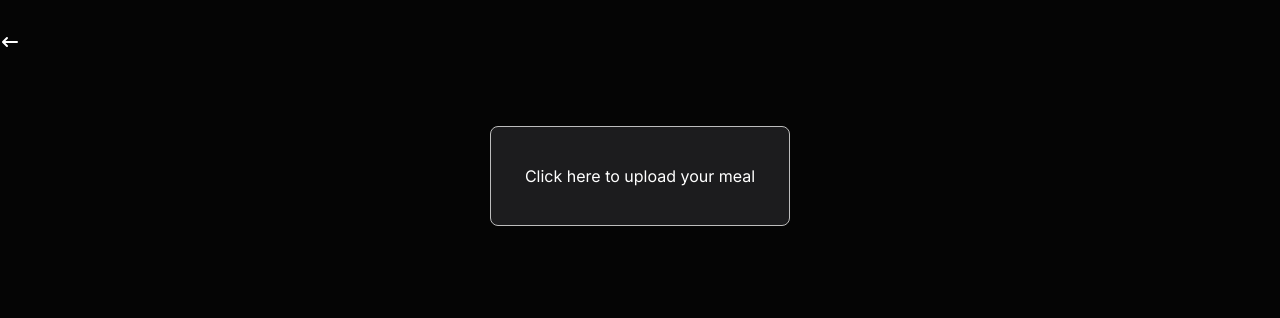
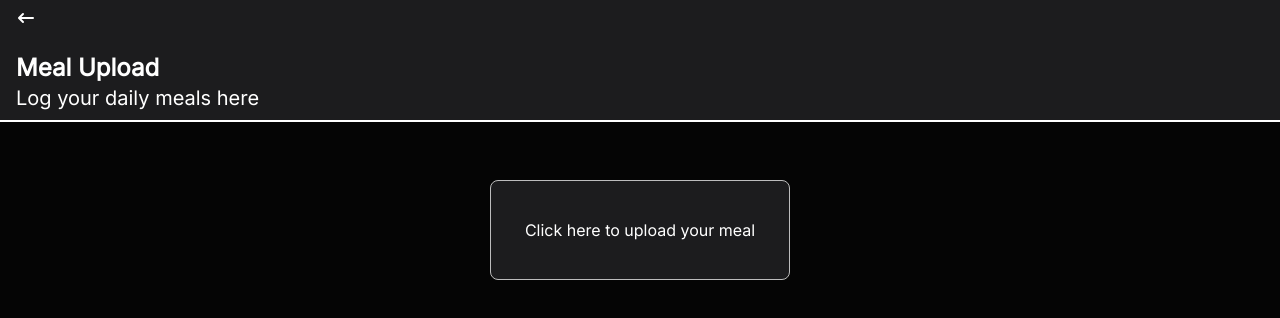
Before and after one commit to on-the-move-life/otm-client, a React (Create React App) app: page /testmealupload in a window 1280 px wide. Shown: the top 318 px of the page. Built offline with nearby package versions, Linux system fonts and the light colour scheme; sample sign-in values are in the browser's storage.

Commit message:
Bug fix and UI enhancements

```diff
--- a/src/features/LifeStyleRoutines/TestMealUpload.js
+++ b/src/features/LifeStyleRoutines/TestMealUpload.js
@@ -5,28 +5,58 @@ import { useNavigate } from 'react-router-dom';
 
 const TestMealUpload = () => {
 
-    const [showAnalysis, setShowAnalysis] = useState(false)
+    const [parentVisibilityCheck, setParentVisibilityCheck] = useState(true)
+
     const navigate = useNavigate();
 
     const handleClick = () => {
-        setShowAnalysis(true);
+        setParentVisibilityCheck(false);
         console.log('Clicked');
     }
     return (
+
         <>
-            <div className="flex h-screen w-screen flex-col  py-8 hide-scrollbar ">
-                <div className="mb-4">
+
+            {parentVisibilityCheck &&
+                <div className="flex h-screen w-screen flex-col hide-scrollbar ">
+
+
+                    <div className=" flex h-fit bg-mediumGray bg-cover bg-blend-soft-light border-b-2 border-white ">
+                        <div className="flex w-full justify-between px-4">
+                            <div className="h-full w-full flex flex-col justify-between items-start gap-4 py-2  ">
                                 <HiArrowNarrowLeft
                                     size={20}
                                     onClick={() => {
                                         navigate('/home');
                                     }}
+
                                 />
+                                <div className='w-full flex flex-col justify-center items-start mt-2'>
+                                    <h1 className="metallic-workout-gradient-text text-2xl font-semibold ">
+                                        Meal Upload
+                                    </h1>
+
+
+                                    <div className="flex gap-2">
+                                        <div>
+                                            <h2 className="text-xl">Log your daily meals here </h2>
+                                        </div>
+
+                                    </div>
+                                </div>
+                            </div>
+
+                            {/* <div className="mt-4 h-fit rounded-xl border border-white p-2 text-center text-[10px] uppercase tracking-widest">
+            <p>{workoutData.day.split(' ')[0]} </p>
+            <p>Day </p>
+            <p className="text-base">{workoutData.day.split(' ')[2]}</p>
+          </div> */}
+                        </div>
                     </div>
 
                     <div className='flex items-center justify-center '>
 
-                    {showAnalysis ? <AnalyseMealComp /> : <div className="bg-mediumGray mt-[58px] h-[100px] w-[300px] border-[1px]  border-gray-400 rounded-lg flex items-center justify-center" onClick={handleClick}>
+                        <div className="bg-mediumGray mt-[58px] h-[100px] w-[300px] border-[1px]  border-gray-400 rounded-lg flex items-center justify-center" onClick={handleClick}>
 
                             <p className='text-center'>
                                 Click here to upload your meal
@@ -34,15 +64,21 @@ const TestMealUpload = () => {
 
 
                         </div>
-                    }
+
 
                     </div>
 
 
                     {/* {showAnalysis ? <p>Meal Analysis</p> : <h1 onClick={handleClick} >Click to analyse your meal</h1>} */}
                 </div>
+            }
 
 
+            {!parentVisibilityCheck && <div className='p-2'>
+
+                <AnalyseMealComp setParentVisibilityCheck={setParentVisibilityCheck} />
+
+            </div>}
         </>
     )
 }
--- a/src/features/LifeStyleRoutines/components/AnalyseMealComp.js
+++ b/src/features/LifeStyleRoutines/components/AnalyseMealComp.js
@@ -9,21 +9,21 @@ import { IoCamera } from 'react-icons/io5';
 import { BsImageFill } from 'react-icons/bs';
 import { toast } from 'react-toastify';
 import {
+    fetchInitialStateSuccess,
     handleMealInfoChange,
     handleMealUrlChange,
 } from '../ReduxStore/actions';
 import { getFormattedDate } from '../utils';
 import MealPage from './MealPage';
 import { Loader } from '../../../components';
+import MealImageicon from './icons/MealImageicon';
+import MealCrossIcon from './icons/MealCrossIcon';
 
-const AnalyseMealComp = ({ task = null, date = null, SelectedCircle = null
+const AnalyseMealComp = ({ setParentVisibilityCheck, task = null, date = null, SelectedCircle = null
 }) => {
 
 
-    // console.log("INSIDE ANALYSE COMPONENT", task, date, Circle);
 
-
-    // const [selectedDate, setSelectedDate] = useState(getFormattedDate());
     const [isVisible, setIsVisible] = useState(true);
     const [selectedImage, setSelectedImage] = useState(null);
     const [isOpen, setIsOpen] = useState(false);
@@ -40,6 +40,9 @@ const AnalyseMealComp = ({ task = null, date = null, SelectedCircle = null
 
     const [TaskCircle, setTaskCircle] = useState(SelectedCircle);
 
+    const [tempMealInfo, setTempMealInfo] = useState(null);
+    const [tempMealUrl, setTempMealUrl] = useState(null);
+
     const formattedDate = getFormattedDate();
     const finalDate = date === null || date === undefined ? formattedDate : date;
 
@@ -51,10 +54,12 @@ const AnalyseMealComp = ({ task = null, date = null, SelectedCircle = null
     const dispatch = useDispatch();
 
     const storedMealInfoField = useSelector((state) => {
+        console.log("INSIDE REDUX state", state);
         const circle = state?.lifeStyleDetails?.circles.find(
             (circle) => circle?.name === TaskCircle,
         );
         if (circle) {
+            console.log("INSIDE REDUX circle", circle);
             const mytask = circle?.tasks.find(
                 (mappedTask) => mappedTask.taskId === task?.taskId,
             );
@@ -115,6 +120,7 @@ const AnalyseMealComp = ({ task = null, date = null, SelectedCircle = null
         const memberCode = JSON.parse(localStorage.getItem('user'))?.code;
         try {
             const response = await axiosClient.get(`?user=${memberCode}&date=${date}`);
+            dispatch(fetchInitialStateSuccess(response.data));
 
             setApiResponse(response.data);
             console.log("API RESPONSE", response.data);
@@ -184,7 +190,7 @@ letter-spacing: 1px;
 
 
     const handleClose = () => {
-        setIsVisible(false);
+        setParentVisibilityCheck(true);
     };
 
 
@@ -192,7 +198,7 @@ letter-spacing: 1px;
 
     // Meal image post request handling
     const handleMealUploadSubmit = async () => {
-        if (file) {
+        if (file && selectedTaskId && finalDate) {
             setLoader(true);
             try {
                 const formData = new FormData();
@@ -219,6 +225,9 @@ letter-spacing: 1px;
 
 
                     console.log("inside API selected circle and taskId", TaskCircle, selectedTaskId);
+
+                    setTempMealInfo(mealNutritionAnalysis);
+                    setTempMealUrl(mealUrl);
 
                     dispatch(
                         handleMealInfoChange(
@@ -282,50 +291,12 @@ letter-spacing: 1px;
                         )}
 
 
-                        {/* {mealTaskIds.map((taskId) => (
-                            <option key={taskId} value={taskId}>{taskId}</option>
-                        ))} */}
+
                     </select>
-                    {/* {selectedTaskId && (
-                        <div className="mt-4">
-                            <p className="text-sm text-gray-700">Selected Task ID: <span className="font-medium">{selectedTaskId}</span></p>
-                        </div>
-                    )} */}
+
                 </div>
             </div>
-            // <div className="relative inline-block w-64">
-            //     <button
-            //         onClick={toggleDropdown}
-            //         className="bg-white border border-gray-300 text-gray-700 py-2 px-4 w-full rounded-md shadow-sm focus:outline-none focus:ring-2 focus:ring-blue-500 focus:border-blue-500"
-            //     >
-            //         {selectedOption ? selectedOption.label : placeholder}
-            //         <svg
-            //             className={`w-5 h-5 inline-block ml-2 transform transition-transform ${isOpen ? 'rotate-180' : 'rotate-0'}`}
-            //             xmlns="http://www.w3.org/2000/svg"
-            //             viewBox="0 0 20 20"
-            //             fill="currentColor"
-            //         >
-            //             <path
-            //                 fillRule="evenodd"
-            //                 d="M10 3a1 1 0 00-.707.293l-5 5a1 1 0 001.414 1.414L10 5.414l4.293 4.293a1 1 0 001.414-1.414l-5-5A1 1 0 0010 3z"
-            //                 clipRule="evenodd"
-            //             />
-            //         </svg>
-            //     </button>
-            //     {/* {isOpen && (
-            //         <ul className="absolute left-0 w-full bg-black text-white border border-gray-300 rounded-md mt-1 shadow-lg z-10">
-            //             {MealOptions.map((option) => (
-            //                 <li
-            //                     key={MealOptions.value}
-            //                     onClick={() => handleOptionClick(option)}
-            //                     className="cursor-pointer text-white hover:bg-gray-100 px-4 py-2"
-            //                 >
-            //                     {MealOptions.label}
-            //                 </li>
-            //             ))}
-            //         </ul>
-            //     )} */}
-            // </div>
+
 
         );
     }
@@ -360,19 +331,39 @@ letter-spacing: 1px;
         <>
             {isVisible ?
                 <>
-                    <div className="mx-auto mb-2  flex max-w-sm items-center space-x-6 rounded-lg p-2  shadow-md  ">
-                        <div className="flex items-center justify-center bg-black">
-                            <div className=" rounded-lg shadow-lg">
+                    <div className="flex w-full flex-row items-center justify-between text-center align-middle mt-2">
+                        {/* empty div to put other two divs in place */}
+                        <div></div>
+
+                        <div className=" flex flex-row items-center  text-center">
+                            <MealImageicon />
+
+                            <div className="ml-15 pl-2 font-sfpro text-[14px]  font-medium text-lightGray">
+                                Upload meal photo
+                            </div>
+                        </div>
+
+                        <div className='mr-4'
+                            onClick={handleClose}
+                        >
+                            <MealCrossIcon />{' '}
+                        </div>
+                    </div>
+
+                    <div className="  flex max-w-sm items-center space-x-6 rounded-lg  shadow-md  ">
+
+                        <div className="flex items-center justify-center ">
+                            <div className="  rounded-lg shadow-lg">
 
 
 
 
-                                <div className="mb-6 mt-[58px] h-[421px] w-[358px] border-2  border-gray-400 rounded-lg flex items-center justify-center" onClick={() => setshowMealPicPopUp(true)}>
+                                <div className="ml-2 mb-6 mt-[58px] h-[421px] w-[358px]   border-gray-400 rounded-lg flex items-center justify-center bg-mediumGray" onClick={() => setshowMealPicPopUp(true)}>
 
 
                                     {!selectedImage ? <div className=" rounded-lg  p-4 ">
                                         <p className='text-center'>
-                                            Click to upload image
+                                            Click here to upload image
                                         </p>
                                     </div> : <img
                                         className="h-auto w-auto object-cover"
@@ -384,12 +375,6 @@ letter-spacing: 1px;
 
 
                                 </div>
-
-                                {/* <img
-                                className="mb-6 mt-[58px] h-[421px] w-[358px]  rounded-lg"
-                                src={selectedImage}
-                                alt="Preview"
-                            /> */}
 
 
 
@@ -432,8 +417,8 @@ letter-spacing: 1px;
 
                     </div>
                 </> : <MealPage finalDate={finalDate}
-                    mealInfo={storedMealInfoField}
-                    imageURL={storedMealUrlField} setIsVisible={setIsVisible} />
+                    mealInfo={storedMealInfoField ? storedMealInfoField : tempMealInfo}
+                    imageURL={storedMealUrlField ? storedMealUrlField : tempMealUrl} setParentVisibilityCheck={setParentVisibilityCheck} />
 
 
             }
--- a/src/features/LifeStyleRoutines/components/MealPage.js
+++ b/src/features/LifeStyleRoutines/components/MealPage.js
@@ -6,7 +6,8 @@ const MealPage = ({
   mealInfo = {},
   imageURL = 'No URL',
   finalDate = 'No Date',
-  setIsVisible
+  setIsVisible,
+  setParentVisibilityCheck
 }) => {
 
 
@@ -18,18 +19,18 @@ const MealPage = ({
           {finalDate}
         </p>
 
-        {/* <div
+        <div onClick={() => setParentVisibilityCheck(true)}
           className="absolute right-0 mr-4"
         >
           <MealCrossIcon />
-        </div> */}
+        </div>
       </div>
 
       {Object.keys(mealInfo).length !== 0 ? (
         <>
           <div className="mb-5 mt-7 flex h-auto items-center justify-center">
             {/* meal info */}
-            <div className=" h-fit w-full rounded-lg  bg-black p-5 text-white">
+            <div className=" h-fit w-full rounded-lg  p-5 text-white">
               <img
                 src={imageURL} // Replace this with the actual image URL
                 alt="image title"
@@ -51,7 +52,7 @@ const MealPage = ({
         </div>
       )}
 
-      <div onClick={() => setIsVisible(true)} className="fixed bottom-4 left-0 w-full px-3">
+      <div onClick={() => setParentVisibilityCheck(true)} className="fixed bottom-4 left-0 w-full px-3">
         <button
           className="w-full rounded-xl bg-custompurple px-[14px] py-[10px] text-black "
         >
--- a/src/features/LifeStyleRoutines/components/TaskDetail.js
+++ b/src/features/LifeStyleRoutines/components/TaskDetail.js
@@ -31,7 +31,9 @@ const TaskDetail = ({
   taskCompleted,
 }) => {
   // const [isMealTask, setIsMealTask] = useState(false);
-  const [isMealTask, setIsMealTask] = useState(true);
+  const [parentVisibilityCheck, setParentVisibilityCheck] = useState(true)
+
+  const [isMealTask, setIsMealTask] = useState(false);
   const [selectedImage, setSelectedImage] = useState(null);
   const [selectedFeeling, setSelectedFeeling] = useState(-1);
   const [feedback, setFeedback] = useState('');
@@ -262,7 +264,7 @@ const TaskDetail = ({
 
   const handleClick = () => {
     // setShowProfilePicPopup(true);
-    setshowImageUploadPage(true)
+    setParentVisibilityCheck(false)
     console.log('clicked');
   };
 
@@ -300,7 +302,7 @@ const TaskDetail = ({
             mealInfo={storedMealInfoField}
             imageURL={storedMealUrlField}
             finalDate={finalDate}
-            setshowMealInfoPage={setshowMealInfoPage}
+          // setshowMealInfoPage={setshowMealInfoPage}
           />
         </div>
       );
@@ -312,7 +314,7 @@ const TaskDetail = ({
       className="fixed left-0 top-0 z-[100] h-screen w-full overflow-y-scroll  bg-black p-2"
       style={{ paddingBottom: isIPhone() ? '150px' : '' }}
     >
-      {!showMealInfoPage && !showImageUploadPage && (
+      {parentVisibilityCheck && (
         <>
           <div className="relative flex items-center bg-black p-4 text-white">
             {/* BackButton */}
@@ -550,32 +552,11 @@ const TaskDetail = ({
       )}
 
 
-      {showImageUploadPage && (
+      {!parentVisibilityCheck && (
 
         <div>
 
-
-          <div className="flex w-full flex-row items-center justify-between text-center align-middle">
-            {/* empty div to put other two divs in place */}
-            <div></div>
-
-            <div className=" flex flex-row items-center  text-center">
-              <MealImageicon />
-
-              <div className="ml-15 pl-2 font-sfpro text-[14px]  font-medium text-lightGray">
-                Upload meal photo
-              </div>
-            </div>
-
-            <div
-              onClick={handleClose}
-            >
-              <MealCrossIcon />{' '}
-            </div>
-          </div>
-
-
-          <AnalyseMealComp task={task} date={finalDate} SelectedCircle={SelectedCircle} />
+          <AnalyseMealComp setParentVisibilityCheck={setParentVisibilityCheck} task={task} date={finalDate} SelectedCircle={SelectedCircle} />
 
 
         </div>
```
Lines whose indentation alone changed are shown as unchanged.
